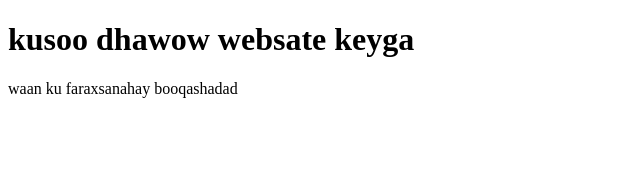
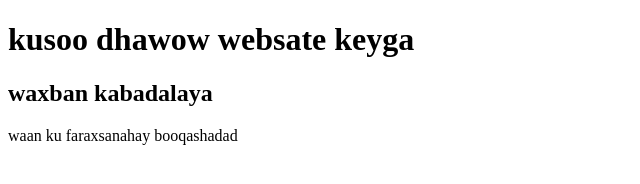
Before and after one commit to qarto/first-websate, a plain HTML site: page index.html in a window 1280 px wide. Shown: the whole page, without its empty margins (0-640 px from the left). Drawn offline with Linux system fonts and the light colour scheme.

Commit message:
qoral cusuban kudaray akhyaarey

```diff
--- a/index.html
+++ b/index.html
@@ -7,6 +7,7 @@
     <title>kusoo dhawow</title>
 </head>
 <body><h1>kusoo dhawow websate keyga </h1>
+    <h2>waxban kabadalaya</h2>
     <p>waan ku faraxsanahay booqashadad</p>
 </body>
 </html>
```
